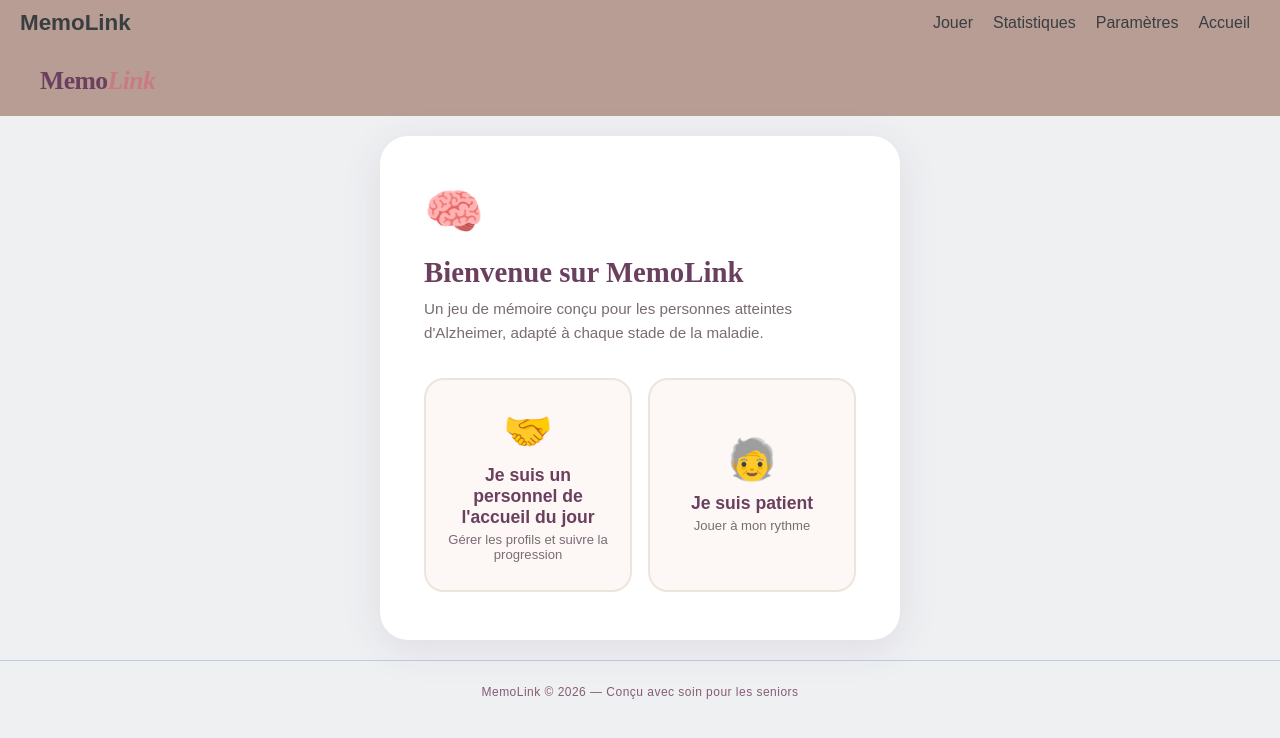
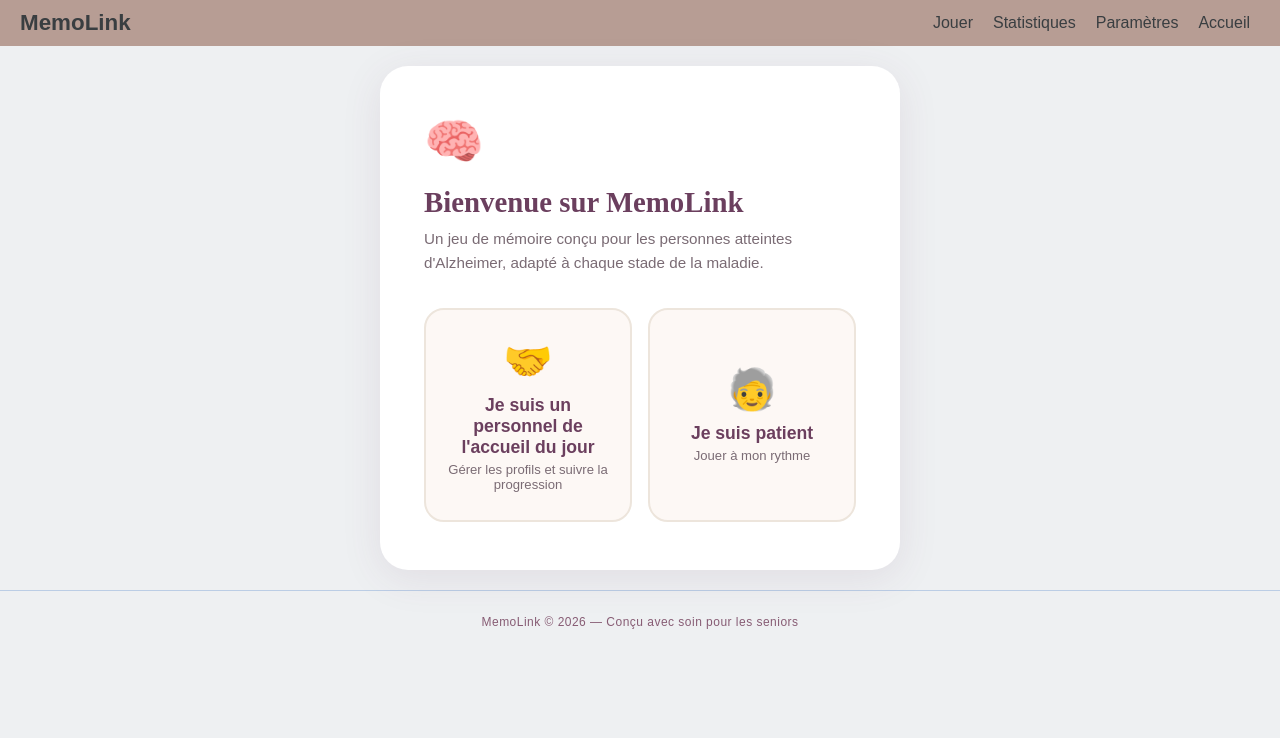
Before and after one commit to Lawliet464/project-ps6, an Angular app in the folder memo-alzheimer/: page /auth in a window 1280 px wide. Shown: the top 738 px of the page. Built offline with nearby package versions, Linux system fonts and the light colour scheme.

Commit message:
corrections

```diff
--- a/memo-alzheimer/src/app/app.html
+++ b/memo-alzheimer/src/app/app.html
@@ -4,7 +4,7 @@
         <a routerLink="/jeu">Jouer</a>
         <a routerLink="/statistiques">Statistiques</a>
         <a routerLink="/parametres">Paramètres</a>
-        <a routerLink="/accueil">Accueil</a>
+        <a routerLink="/auth">Accueil</a>
     </nav>
 </header>
 
--- a/memo-alzheimer/src/app/features/auth/auth.html
+++ b/memo-alzheimer/src/app/features/auth/auth.html
@@ -1,7 +1,3 @@
-<header>
-  <div class="logo">Memo<span>Link</span></div>
-</header>
-
 @if (ecran() === 'accueil') {
   <div class="screen active">
     <div class="card">
```
